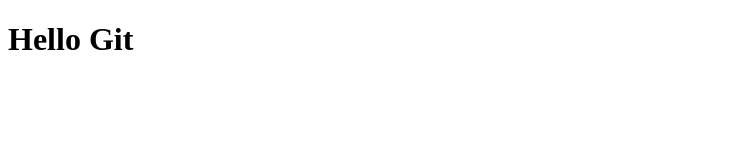
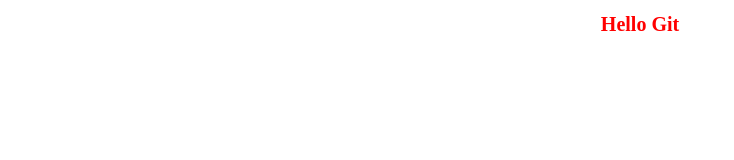
Before and after one commit to Mishaheero/git-test, a plain HTML site: page index.html in a window 1280 px wide. Shown: the whole page, without its empty margins (0-734 px from the left). Drawn offline with Linux system fonts and the light colour scheme.

Commit message:
Added main.css

```diff
--- a/index.html
+++ b/index.html
@@ -5,6 +5,7 @@
     <meta http-equiv="X-UA-Compatible" content="IE=edge">
     <meta name="viewport" content="width=device-width, initial-scale=1.0">
     <title>Document</title>
+    <link rel="stylesheet" href="main.css">
 </head>
 <body>
     <h1>Hello Git</h1>
--- /dev/null
+++ b/main.css
@@ -0,0 +1,5 @@
+h1 {
+    text-align: center;
+    font-size: 20px;
+    color: red;
+}
```
